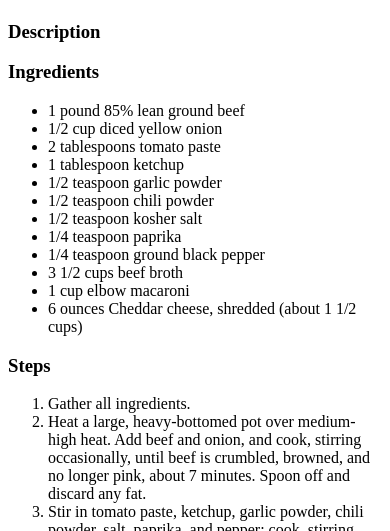
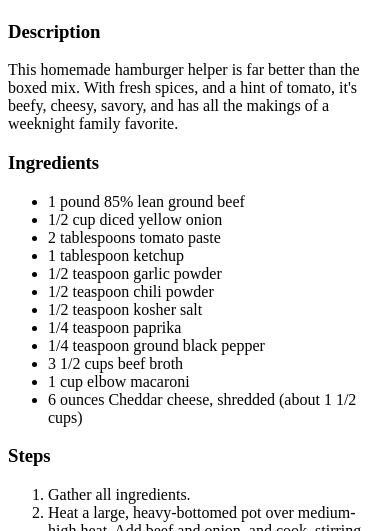
Before and after one commit to PencilknightZX/odin-recipes, a plain HTML site: page recipes/home-hamburger-helper.html in a window 390 px wide. Shown: the part 569-1100 px from the top of the page. Drawn offline with Linux system fonts and the light colour scheme.

Commit message:
Filled out Hamburger Helper Description

```diff
--- a/recipes/home-hamburger-helper.html
+++ b/recipes/home-hamburger-helper.html
@@ -10,7 +10,10 @@
     <img src="https://www.allrecipes.com/thmb/mai5FUBtoj-ge9pxc5vH-tSqh9s=/750x0/filters:no_upscale():max_bytes(150000):strip_icc():format(webp)/8550449-homemade-hamburger-helper-ddmfs-hero-4x3-42044-37c60c3f790442b384b47fb7b2718625.jpg"
     alt="Hamburger Helper dish image" height="450" width="550">
     <h3>Description</h3>
-    <p></p>
+    <p>This homemade hamburger helper is far better than the boxed mix.
+        With fresh spices, and a hint of tomato,
+        it's beefy, cheesy, savory, and has all the makings of a weeknight family favorite.</p>
+
     <h3>Ingredients</h3>
     <ul>
         <li>1 pound 85% lean ground beef</li>
```
